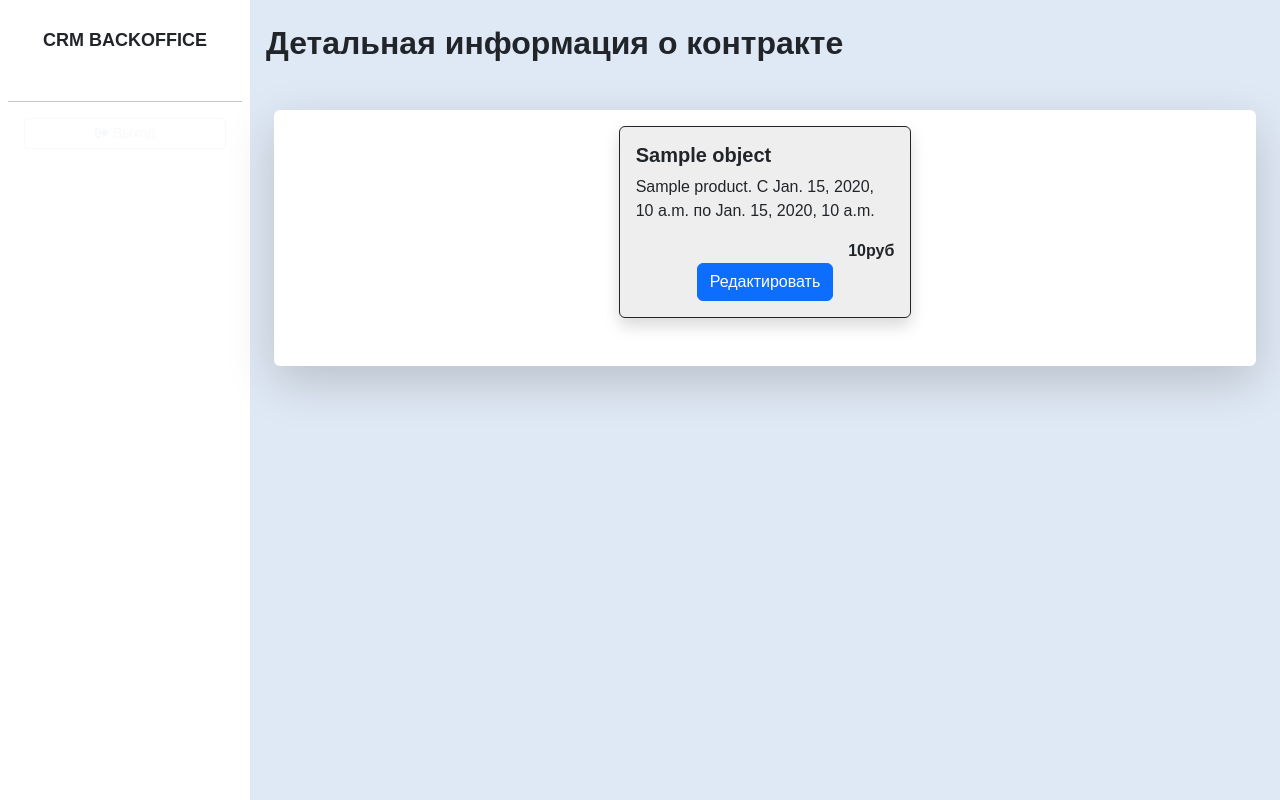
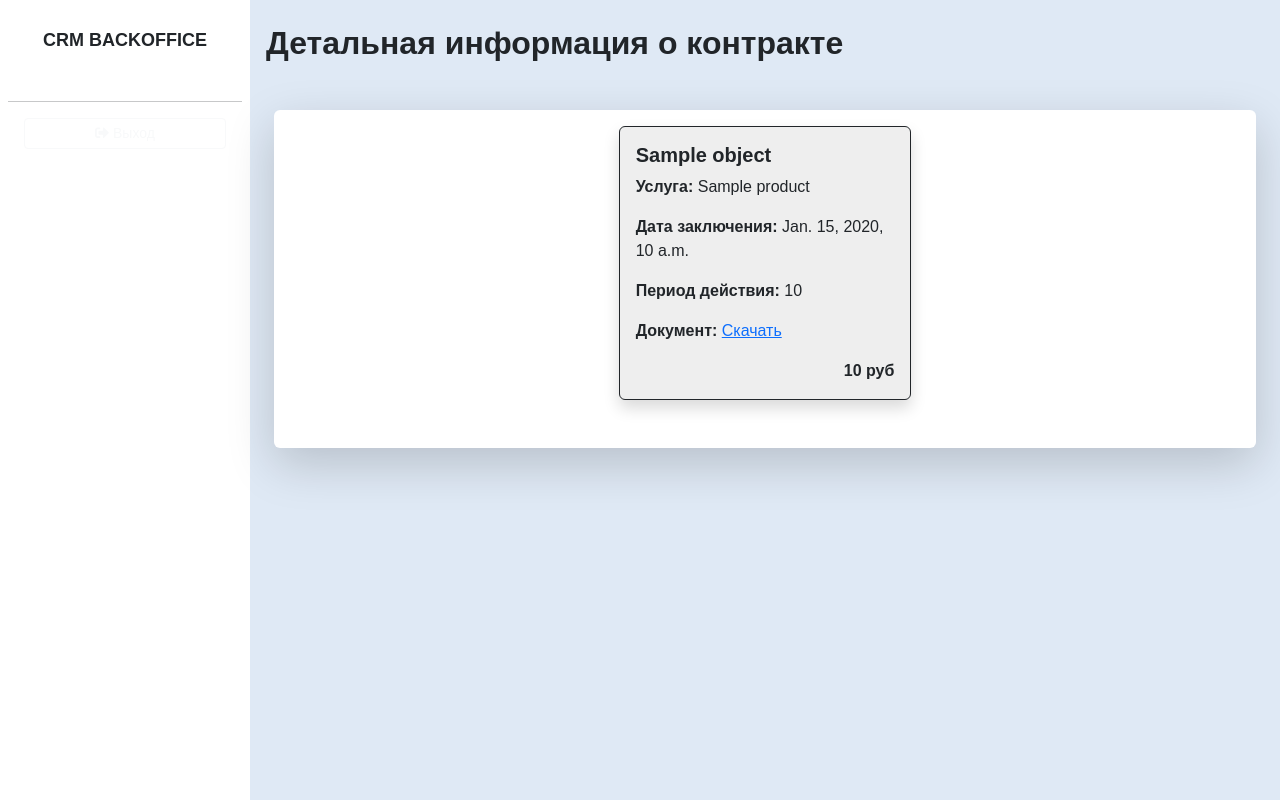
Before and after one commit to VladimirChukavin/skillbox_crm_system, a Django app: template crm_system/templates/contracts/contracts-detail.html in a window 1280 px wide. Run offline with Django 5.2, Linux system fonts and the light colour scheme; the template is opened without the code that fills it: most values are stand-ins (such as "Sample title", 1, 10 or a date in 2020).

Commit message:
Внес некоторые исправления в шаблон.

```diff
--- a/crm_system/templates/contracts/contracts-detail.html
+++ b/crm_system/templates/contracts/contracts-detail.html
@@ -1,4 +1,6 @@
 {% extends "_base.html" %}
+
+{% block title %}Контракт - {{ object.name }}{% endblock %}
 
 {% block content %}
 <h2 class="fw-bold">Детальная информация о контракте</h2>
@@ -8,10 +10,23 @@
         <div class="card border-dark shadow" style="background: #eee">
             <div class="card-body">
                 <h5 class="card-title fw-bold">{{ object.name }}</h5>
-                <p class="card-text">{{ object.product.name }}. С {{ object.start_date }} по {{ object.end_date }}</p>
-                <div class="d-flex justify-content-end fw-bold">{{ object.cost }}руб</div>
-                <div class="d-flex justify-content-center fw-bold">
-                    <a href="/contracts/{{ object.pk }}/edit" class="btn btn-primary">Редактировать</a>
+                <p class="card-text"><strong>Услуга:</strong> {{ object.product.name }}</p>
+                <p class="card-text"><strong>Дата заключения:</strong> {{ object.conclusion_date }}</p>
+                <p class="card-text"><strong>Период действия:</strong> {{ object.duration }}</p>
+                <p class="card-text">
+                    <strong>Документ:</strong>
+                    <a href="{{ object.document.url }}">Скачать</a>
+                </p>
+                <div class="d-flex justify-content-end fw-bold">{{ object.amount }} руб</div>
+                <div class="d-flex justify-content-center fw-bold gap-2">
+                    {% if perms.contracts.change_contract %}
+                    <a href="{% url 'contracts:contracts-edit' object.pk %}"
+                       class="btn btn-primary">Редактировать</a>
+                    {% endif %}
+                    {% if perms.contracts.delete_contract %}
+                    <a href="{% url 'contracts:contracts-delete' object.pk %}"
+                       class="btn btn-danger">Удалить</a>
+                    {% endif %}
                 </div>
             </div>
         </div>
```
